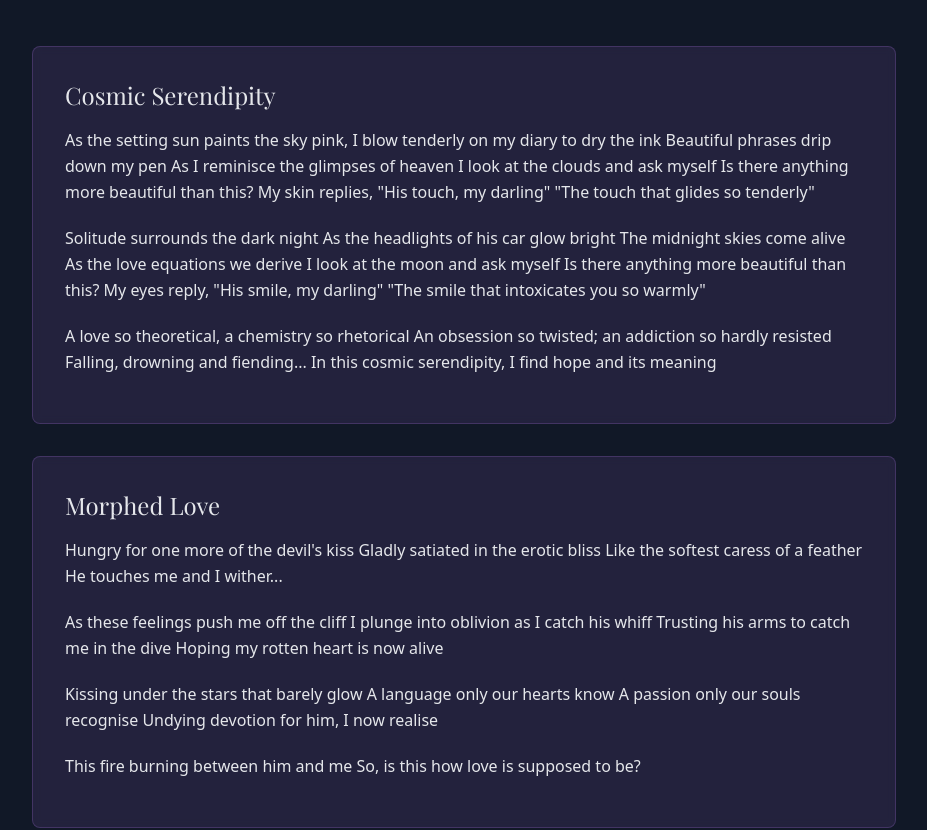
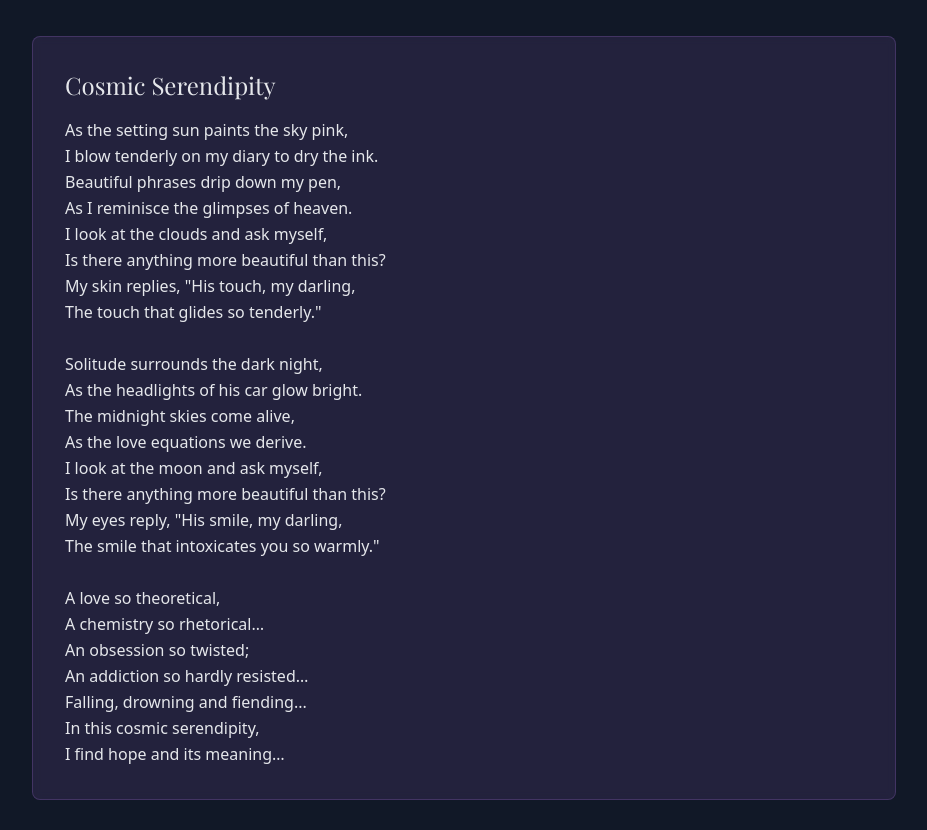
Before and after one commit to Tharun-de/hann-website, a React (Vite) app: page / in a window 1280 px wide. Shown: the part 1789-2619 px from the top of the page, without its empty margins (176-1103 px from the left). Built offline with nearby package versions, Linux system fonts and the light colour scheme; a web font is replaced by a local one.

Commit message:
fix: apply whitespace-pre-line and format poems

```diff
--- a/src/components/WritingSection.tsx
+++ b/src/components/WritingSection.tsx
@@ -59,12 +59,8 @@ function WritingSection({ id, title, icon, writings, accent }: WritingSectionPro
             {writing.title && (
               <h3 className="text-2xl font-serif mb-4">{writing.title}</h3>
             )}
-            <div className="prose prose-invert max-w-none">
-              {writing.content.split('\n\n').map((paragraph, i) => (
-                <p key={i} className="mb-4 leading-relaxed">
-                  {paragraph}
-                </p>
-              ))}
+            <div className="prose prose-invert max-w-none whitespace-pre-line leading-relaxed">
+              {writing.content}
             </div>
           </motion.article>
         ))}
--- a/src/data/writings.ts
+++ b/src/data/writings.ts
@@ -8,28 +8,30 @@ Love - the cause of all hurt. If you don't love, you can't be hurt. But if you a
   cosmicSerendipity: {
     title: "Cosmic Serendipity",
     content: `As the setting sun paints the sky pink,
-I blow tenderly on my diary to dry the ink
-Beautiful phrases drip down my pen
-As I reminisce the glimpses of heaven
-I look at the clouds and ask myself
+I blow tenderly on my diary to dry the ink.
+Beautiful phrases drip down my pen,
+As I reminisce the glimpses of heaven.
+I look at the clouds and ask myself,
 Is there anything more beautiful than this?
-My skin replies, "His touch, my darling"
-"The touch that glides so tenderly"
+My skin replies, "His touch, my darling,
+The touch that glides so tenderly."
 
-Solitude surrounds the dark night
-As the headlights of his car glow bright
-The midnight skies come alive
-As the love equations we derive
-I look at the moon and ask myself
+Solitude surrounds the dark night,
+As the headlights of his car glow bright.
+The midnight skies come alive,
+As the love equations we derive.
+I look at the moon and ask myself,
 Is there anything more beautiful than this?
-My eyes reply, "His smile, my darling"
-"The smile that intoxicates you so warmly"
+My eyes reply, "His smile, my darling,
+The smile that intoxicates you so warmly."
 
-A love so theoretical, a chemistry so rhetorical
-An obsession so twisted; an addiction so hardly resisted
+A love so theoretical,
+A chemistry so rhetorical…
+An obsession so twisted;
+An addiction so hardly resisted…
 Falling, drowning and fiending...
 In this cosmic serendipity,
-I find hope and its meaning`
+I find hope and its meaning…`
   },
   morphedLove: {
     title: "Morphed Love",
```
